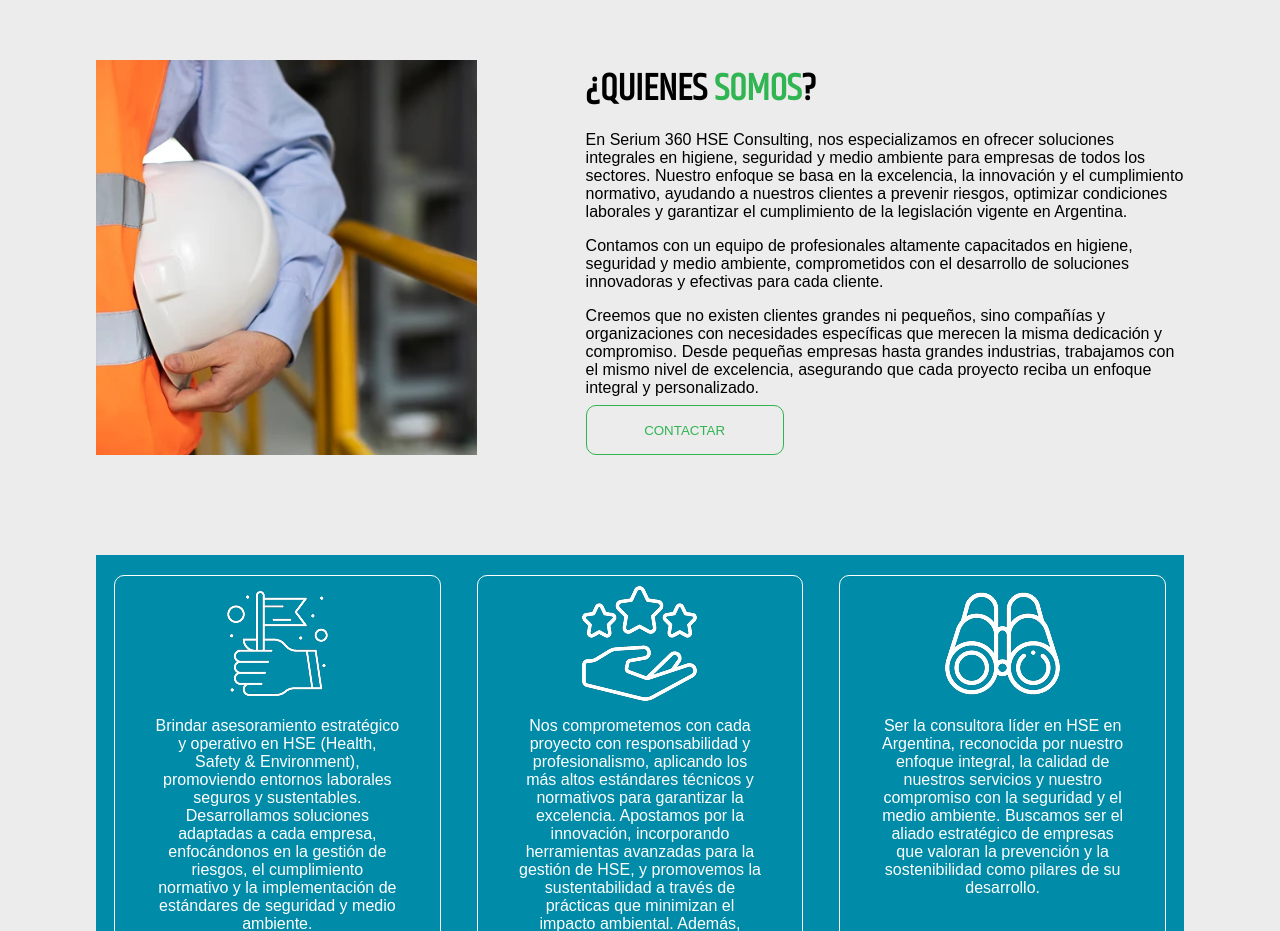
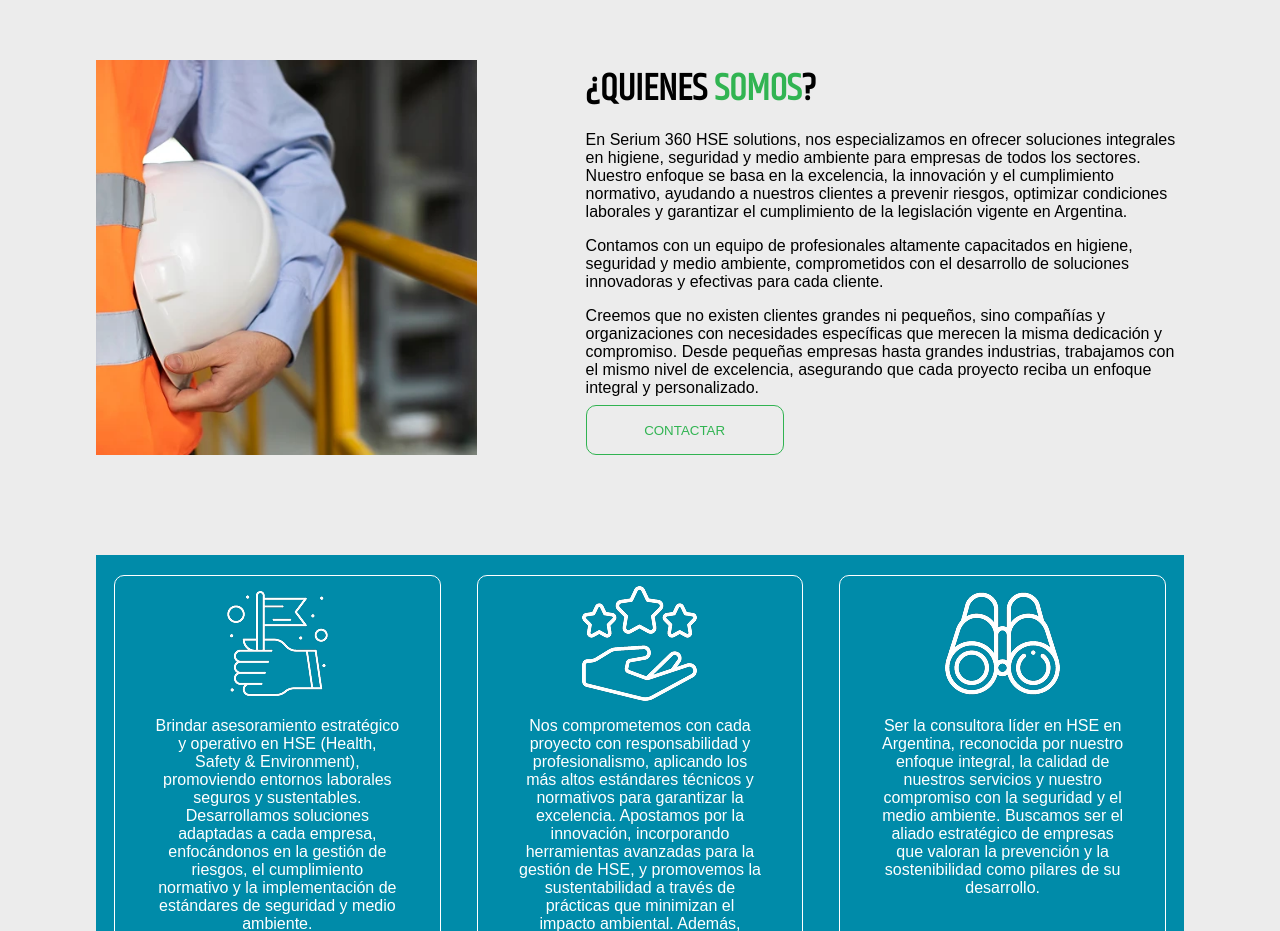
Before and after one commit to Serium360/Serium360.github.io, a plain HTML site: page index.html in a window 1280 px wide. Shown: the part 940-1871 px from the top of the page. Drawn offline with Linux system fonts and the light colour scheme.

Commit message:
Update index.html

```diff
--- a/index.html
+++ b/index.html
@@ -88,7 +88,7 @@
             <img src="imagenes/about.webp" alt="">
             <div class="cajaText">
                 <h2>¿QUIENES <span>SOMOS</span>?</h2>
-                <p>En Serium 360 HSE Consulting, nos especializamos en ofrecer soluciones integrales en higiene,
+                <p>En Serium 360 HSE solutions, nos especializamos en ofrecer soluciones integrales en higiene,
                     seguridad y medio ambiente para empresas de todos los sectores. Nuestro enfoque se basa en la
                     excelencia, la innovación y el cumplimiento normativo, ayudando a nuestros clientes a prevenir
                     riesgos, optimizar condiciones laborales y garantizar el cumplimiento de la legislación vigente en
```
